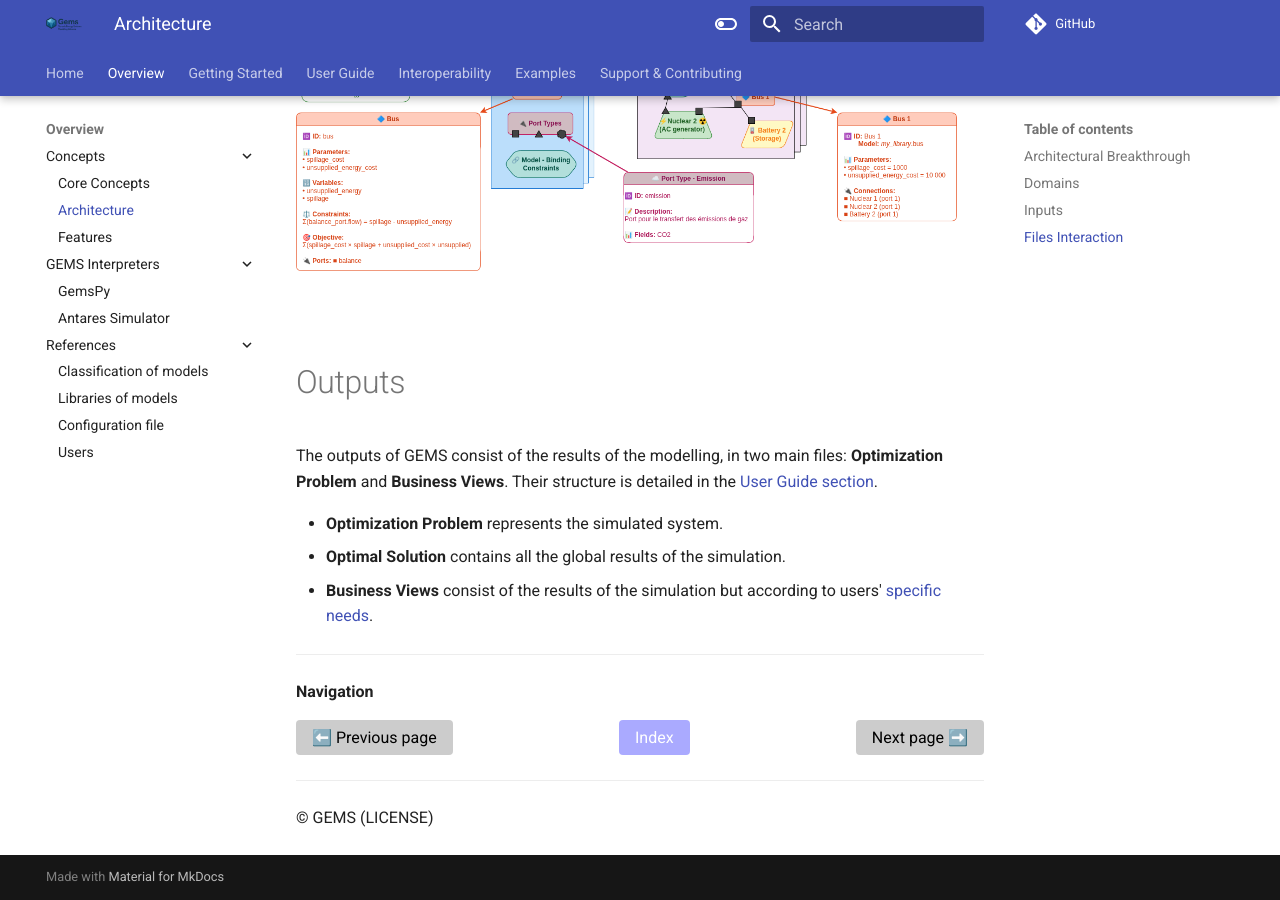
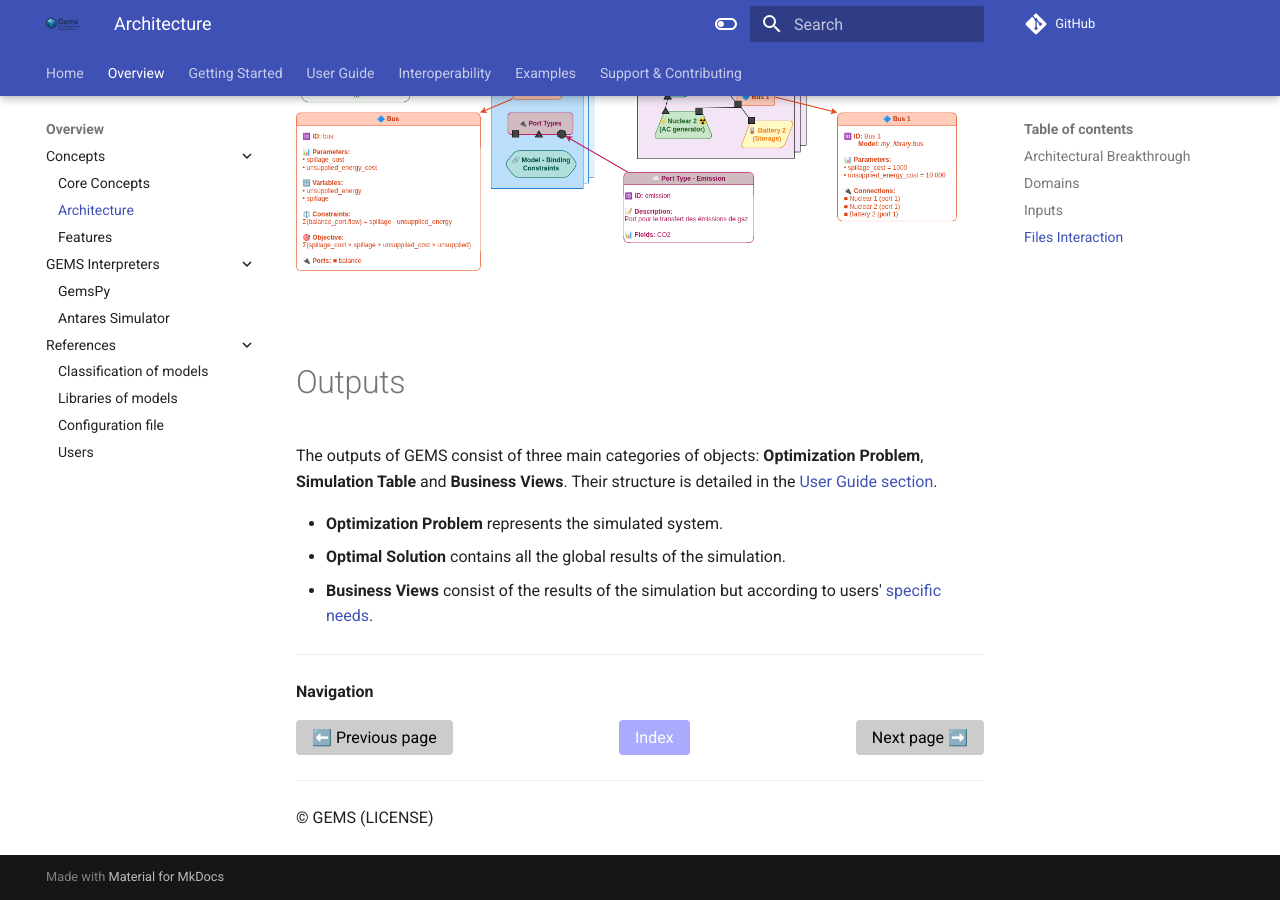
Before and after one commit to AntaresSimulatorTeam/GEMS, an MkDocs documentation site: the page built from doc/1_Overview/Concepts/2_architecture.md, in a window 1280 px wide and 900 px high, scrolled down 3197 px. Built offline with MkDocs 1.6.1 and Material for MkDocs 9.7.7, drawn with Linux system fonts in a browser that asks for light colours; comment, search, counter and statistics services are not loaded.

Commit message:
Update doc/1_Overview/Concepts/2_architecture.md

```diff
--- a/doc/1_Overview/Concepts/2_architecture.md
+++ b/doc/1_Overview/Concepts/2_architecture.md
@@ -60,7 +60,7 @@ The following scheme shows the interaction of the different core concepts presen
 
 # Outputs
 
-The outputs of GEMS consist of the results of the modelling, in two main files: **Optimization Problem** and **Business Views**. Their structure is detailed in the [User Guide section](../../3_User%20Guide/1_syntax.md#outputs).
+The outputs of GEMS consist of three main categories of objects: **Optimization Problem**, **Simulation Table** and **Business Views**. Their structure is detailed in the [User Guide section](../../3_User%20Guide/1_syntax.md#outputs).
 
 - **Optimization Problem** represents the simulated system.
 - **Optimal Solution** contains all the global results of the simulation.
```
